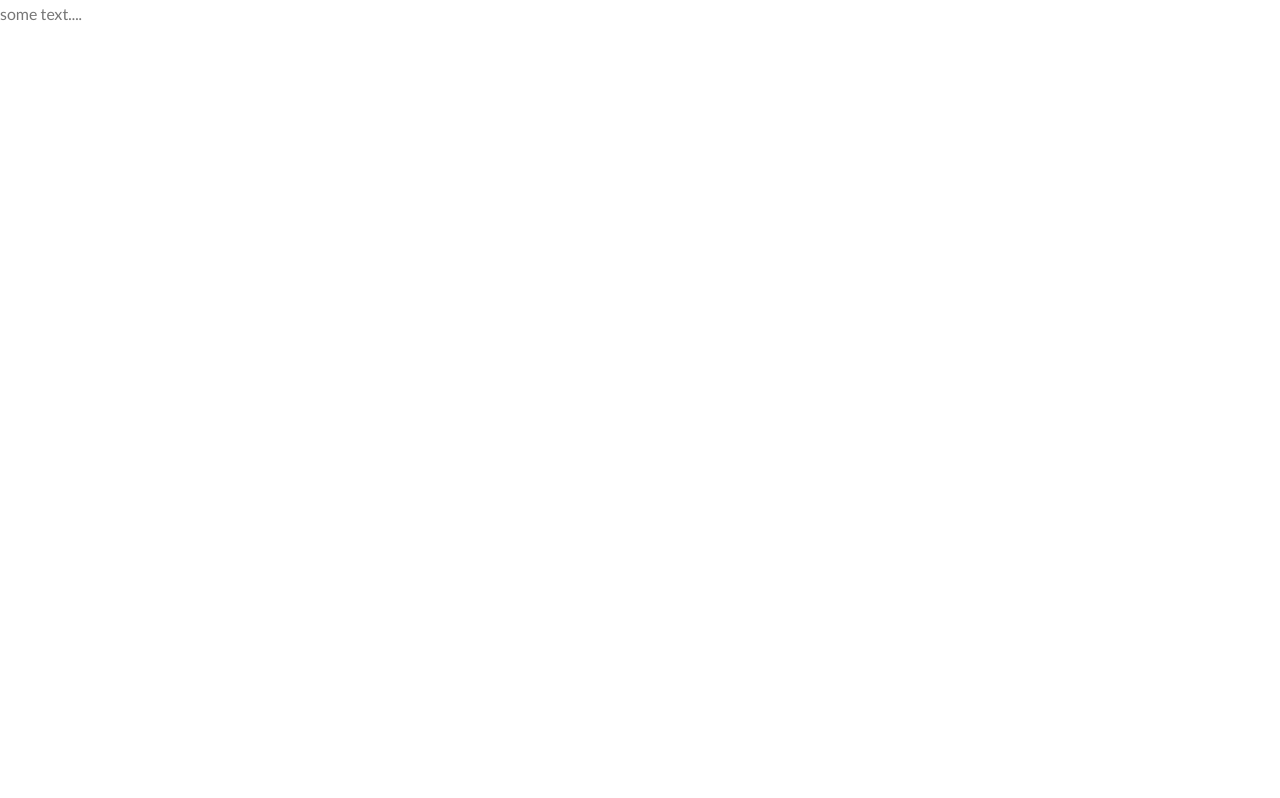
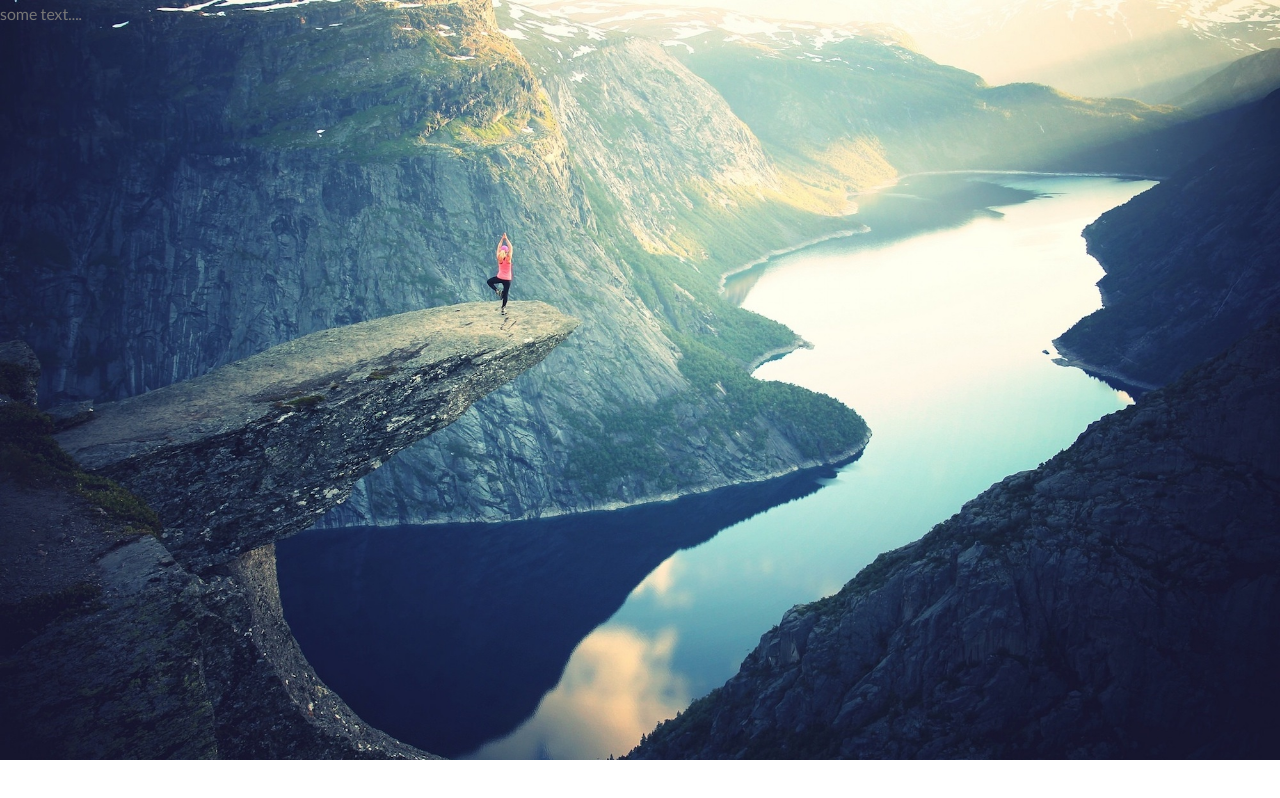
Before and after one commit to ssonko94/advanced-css-and-sass-project, a plain HTML site: page natours project/index.html in a window 1280 px wide. Drawn offline with Linux system fonts and the light colour scheme; files that its build step writes are made by us from their sources.

Commit message:
setting background properties

```diff
--- a/css/style.css
+++ b/css/style.css
@@ -21,5 +21,6 @@ body {
 
 .header {
   height: 95vh;
-  background-image: url();
+  background-image: url(/img/hero.jpg);
+  background-size: cover;
 }
```
